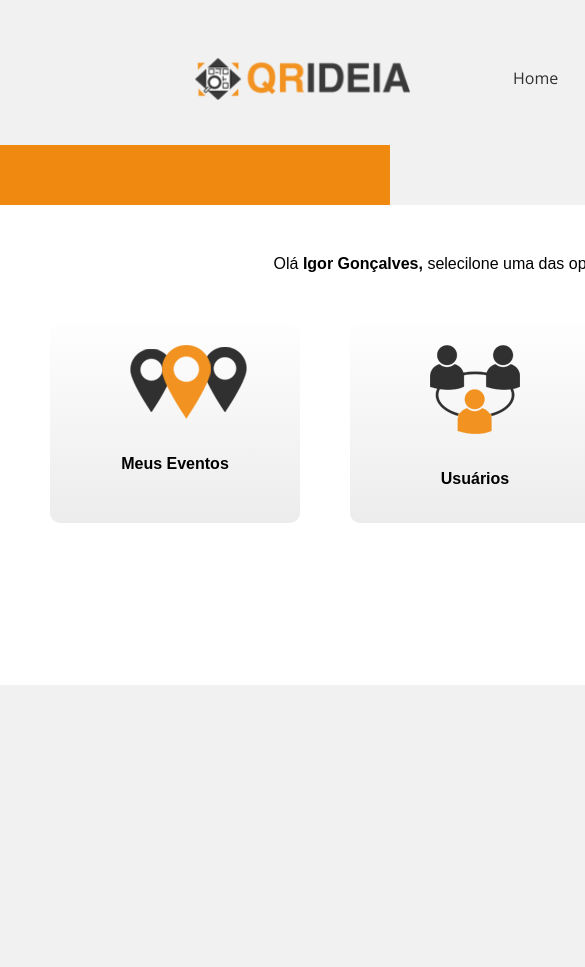
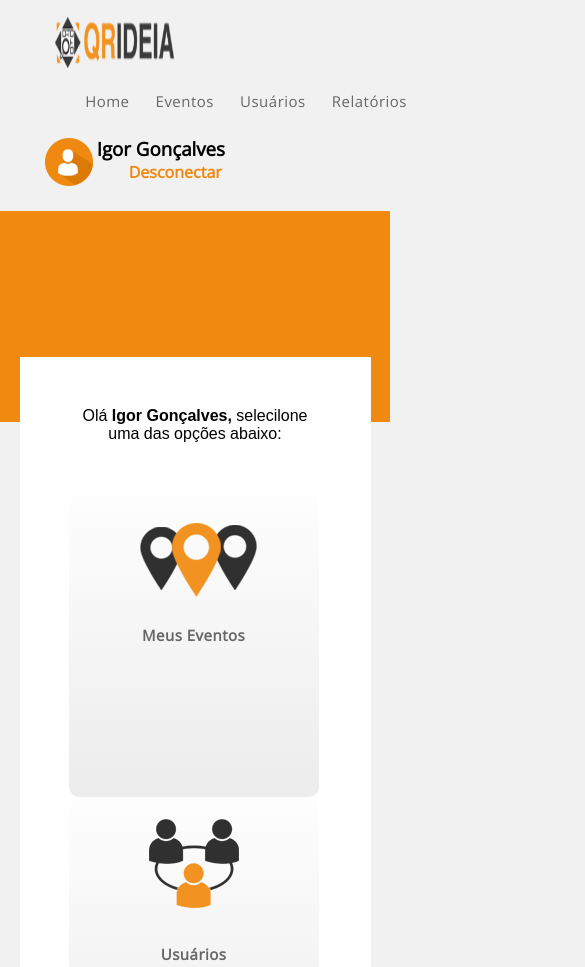
Before and after one commit to Rodrigopca42/teste_ideia_2001, a plain HTML site: page index.html in a window 390 px wide. Shown: the top 967 px of the page, 585 px wide, since content can reach past the window. Before the commit the page ends 844 px from the top, so only its background shows below. Drawn offline with nearby package versions, Linux system fonts and the light colour scheme.

Commit message:
readme
readme

```diff
--- a/index.html
+++ b/index.html
@@ -9,9 +9,10 @@
     <link rel="stylesheet" href="style/folha.css">
 </head>
 <body>
+
         <header>
             <img class="logo"  src="imagem/logo.png" alt="logotipo QR IDEIA">
-    </header>
+
                 <nav>
             <a href="#">Home</a>
             <a href="#">Eventos</a>
@@ -23,24 +24,29 @@
             <h3>Igor Gonçalves</h3>
             <h4>Desconectar</h4>
                 </div>
+        </header>
     <div class="laranja"></div>
     <section>
         <div class="texto">
             <p>Olá <strong>Igor Gonçalves,</strong> selecilone uma das opções abaixo:</p>
         </div>
-        <div class="box_escolha">
-            <img class="img_box" src="imagem/icone-eventos.png" alt="Icone Eventos">
-            <h4>Meus Eventos</h4>
+        <div id="eve" class="box_escolha1" onclick="envento()" >
+            <img  class="img_box" src="imagem/icone-eventos.png" alt="Icone Eventos">
+            <h4><a href="">Meus Eventos</a></h4>
         </div>
-        <div class="box_escolha">
+        <div id="usu" class="box_escolha">
             <img class="img_box" src="imagem/icone-usuarios.png" alt="Icone Usuários">
-            <h4>Usuários</h4>
+            <h4><a href="">Usuários</a></h4>
         </div>
-        <div class="box_escolha">
+        <div id="rel" class="box_escolha">
             <img class="img_box" src="imagem/icone-relatorios.png" alt="Icone Relatórios">
-            <h4>Relatórios</h4>
+            <h4><a href="">Relatórios</a></h4>
         </div>
+        <div id="res"></div>
     </section>
-
+    <footer>
+        <p class="rodape"><span class="ideia">Ideia 2001</span> &copy; Copyright 2019 - Todos os direitos reservados</p>
+    </footer>
+    <script src="js/folha.js"></script>
 </body>
 </html>
--- /dev/null
+++ b/js/folha.js
@@ -0,0 +1,3 @@
+function envento(){
+
+}
--- a/style/folha.css
+++ b/style/folha.css
@@ -6,12 +6,20 @@
     --cor0:#f08910;
     --cor1:#f1f1f1;
     --cor2:#ffffff;
-    --cor3:#303030;
+    --cor3:#686767;
     --cor4:#ececec;
     --cor5:#fefefe;
+    --cor6:#111111;
     --fonte0: Arial, Helvetica, sans-serif;
     --fonte1: 'Open Sans', sans-serif;
+}
 
+*,
+*:before,
+*:after{
+    padding: 0;
+    margin: 0;
+    box-sizing: border-box;
 }
 
 *{
@@ -21,41 +29,79 @@
 body{
     background-color: var(--cor1);
     font-family: var(--fonte0);
+}
+
+header{
+    width: 90%;
+    height: 20vh;
+    display: flex;
+    margin: auto;
 
 }
 
+
+/* LOGTIPO QRIDEIA*/
 .logo{
-    width: 215px;
+    width: 17%;
+    height: 6vh;
+    max-width: 215px;
     position: relative;
-    top: 58px;
-    left: 195px;
+    top: 6vh;
+    left: 8%;
 }
+/* MENU*/
 nav{
-    width: 450px;
+    height: 6vh;
+    width: 27vw;
+    min-width: 250px;
+    display: flex;
     position: relative;
-    top: 21px;
-    left: 500px;
+    top: 6vh;
+    left: 14%;
+    align-items: center;
+    justify-content: space-around;
+    transition: 0.6s;
 }
 
-nav > a{
+a{
+    position: relative;
     text-decoration: none;
     font-family: var(--fonte1);
+    font-size: 15px;
     color: var(--cor3);
-    padding: 13px;
+    letter-spacing: 0.5px;
+    padding: 0 13px;
+    transition: 0.5s;
+
 }
 
-nav > a:hover{
-    text-decoration: underline;
-    font-size: larger;
-    color-adjust: var(--cor0);
+a:after{
+    content: "";
+    position:absolute;
+    background-color: var(--cor0);
+    height: 2px;
+    width: 0;
+    left: 15px;
+    bottom: -10px;
+    transition: 0.4s;
 }
 
+a:hover{
+    color: var(--cor6);
+    font-size: large;
+}
+
+a:hover:after{
+    width: 70%;
+}
+/*USUÁRIO */
 .user{
-    width: 150px;
-    height: 77px;
+    width: 12%;
+    max-width: 150px;
     position: relative;
-    top: -65px;
-    left: 1018px;
+    top: -5vh;
+    left: 29%;
+
 }
 .user > h3{
     font-family:  var(--fonte1);
@@ -63,47 +109,70 @@ nav > a:hover{
 .user > h4{
     padding-left: 32px;
     color: var(--cor0);
+    font-family: var(--fonte1);
+    transition: 0.5s;
+}
+
+.user > h4:hover{
+    font-size: large;
     text-decoration: underline;
-    font-family: var(--fonte1);
+}
 
-}
 .user >.img_user{
     position: relative;
     top: 54px;
     left: -52px;
 }
-
+/*FAIXA LARANJA*/
 .laranja{
-    height: 125px;
+    width: 100%;
+    height: 25vh;
     background-color: var(--cor0) ;
 }
-
+/*CONTAINER ONDE O USUÁRIO PODE FAZER SUAS ESCOLHAS*/
 section{
-    width: 950px;
-    height: 480px;
+    width: 90%;
+    max-width: 950px;
+    height: 100vh;
     background-color: var(--cor2);
     margin: auto;
     margin-top: -65px;
     margin-bottom: 70px;
     clear: left;
 }
-
+/*MENSAGEM AO USUÁRIO*/
 .texto{
     text-align: center;
     padding: 50px;
 
 }
-
+/*OPÇÕES DO USUÁRIO*/
 .box_escolha{
-    width: 250px;
-    height: 200px;
+    width: 90%;
+    max-width: 250px;
+    height: 36vh;
     background-image: linear-gradient(to top, var(--cor4), var(--cor5));
     border-radius: 10px;
     float: left;
-    margin-left: 50px;
+    margin: 0 3% 0 3.5%;
+    transition: 0.5s;
+}
+.box_escolha1{
+    width: 90%;
+    max-width: 250px;
+    height: 36vh;
+    background-image: linear-gradient(to top, var(--cor4), var(--cor5));
+    border-radius: 10px;
+    float: left;
+    margin: 0 3% 0 4%;
+    transition: 0.5s;
 }
 
 .box_escolha > h4{
+    text-align: center;
+    margin-top: 54px;
+}
+.box_escolha1 > h4{
     text-align: center;
     margin-top: 54px;
 }
@@ -113,3 +182,94 @@ section{
     left: 80px;
     top: 22px;
 }
+.box_escolha1 > .img_box{
+    position: relative;
+    left: 71px;
+    top: 30px;
+}
+
+.box_escolha:hover{
+    width: 253px;
+    height: 203px;
+}
+.box_escolha1:hover{
+    width: 253px;
+    height: 203px;
+}
+
+/*RODAPÉ*/
+footer{
+    background-color:var(--cor6) ;
+    text-align: center;
+    max-height: 60px;
+    width: 100%;
+}
+.rodape{
+    padding: 10px 0 10px 0;
+    color: var(--cor3);
+}
+
+.ideia{
+    color: var(--cor0);
+}
+@media(max-width: 700px){
+    header{
+        height: 25vh;
+        display: flex;
+        flex-direction: column;
+        position: relative;
+        top: -1vh;
+        left: 0%;
+    }
+
+    .logo{
+        width: 34%;
+        position: relative;
+        top: 3vh;
+        left: 10%;
+    }
+
+    nav{
+        height: 6vh;
+        width: 27vw;
+        min-width: 250px;
+        display: flex;
+        position: relative;
+        top: 4vh;
+        left: 15%;
+        align-items: center;
+        justify-content: space-around;
+        transition: 0.6s;
+    }
+
+    .user{
+        width: 50%;
+        max-width: 150px;
+        position: relative;
+        top: -1vh;
+        left: 22%;
+    }
+
+    section{
+        width: 90%;
+        max-width: 950px;
+        height: 1203px;
+        margin: auto;
+        margin-top: -65px;
+        margin-bottom: 70px;
+        clear: left;
+    }
+
+    .box_escolha1{
+        margin: auto;
+        position: relative;
+        left: 14%;
+    }
+
+    .box_escolha{
+        margin: auto;
+        position: relative;
+        left: 14%;
+    }
+
+}
```
Lines whose indentation alone changed are shown as unchanged.
